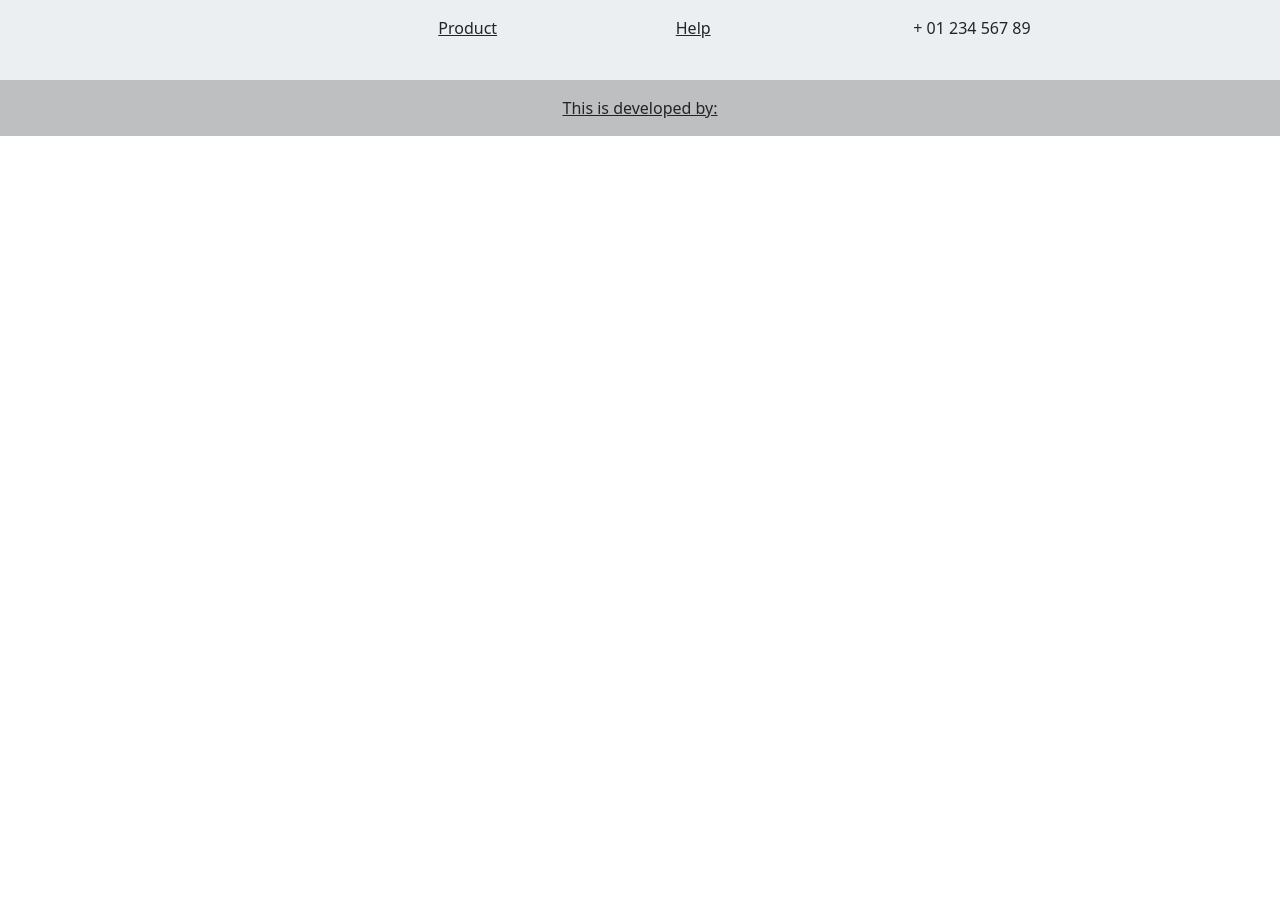
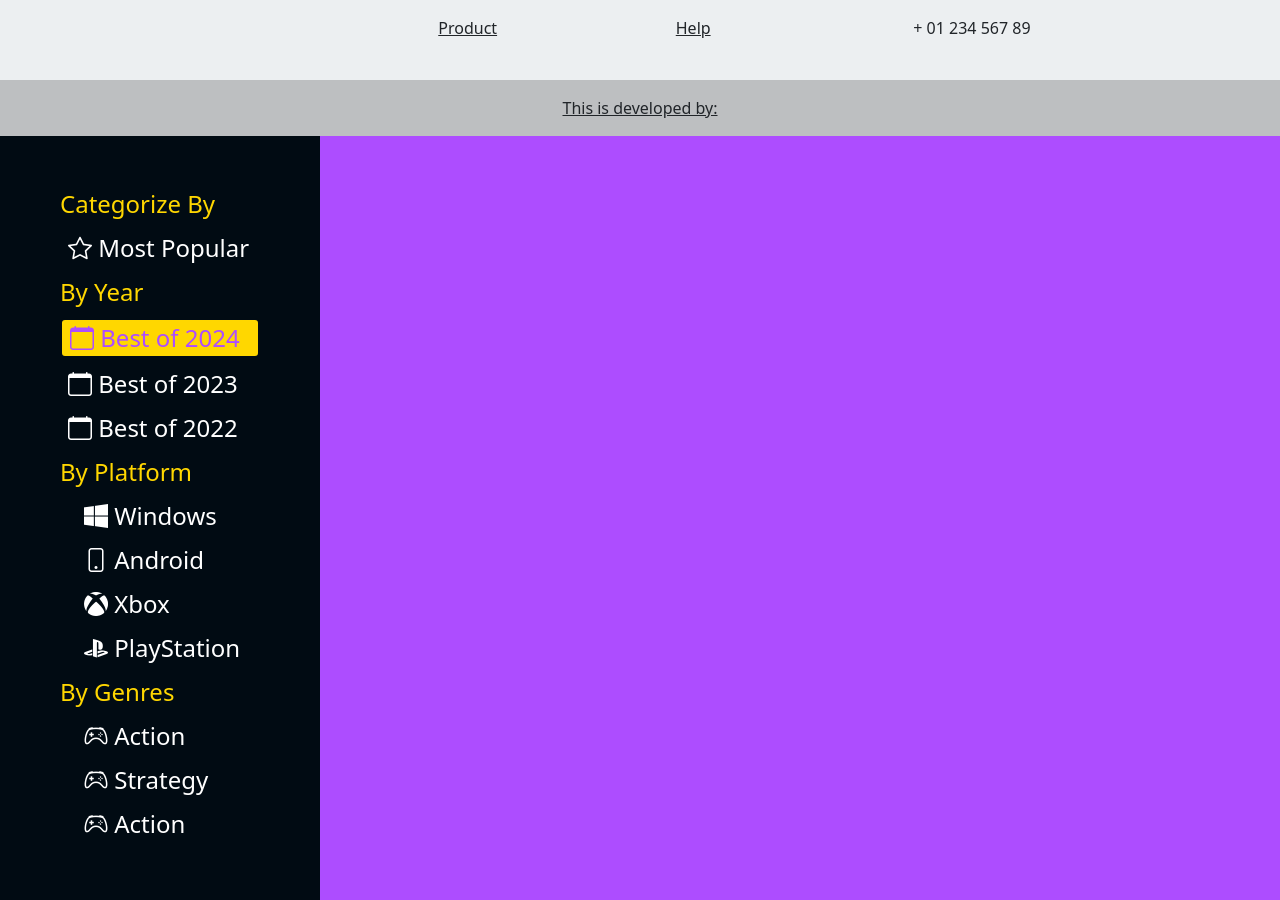
Before and after one commit to avin4930c/shopping-cart, a React (Vite) app: page /productPage in a window 1280 px wide. Shown: the part 2183-3083 px from the top of the page. Before the commit the page ends 2319 px from the top, so only its background shows below. Built offline with nearby package versions, Linux system fonts and the light colour scheme.

Commit message:
added sidebar to product page

```diff
--- a/src/App.tsx
+++ b/src/App.tsx
@@ -1,62 +1,11 @@
-import { useEffect } from 'react';
 import { LandingPage } from './components/landingPage';
+import { ProductPage } from './components/productPage';
 
 function App() {
-    // useEffect(() => {
-    //     const twitchPostRequest = async () => {
-    //         const clientId = 'xjfq2narip8mccvxj9uka1nltj86ej';
-    //         const clientSecret = 'kv0nk9yvi8zbuvgj9o3d159jbj9a0f';
-    //         const tokenEndPoint = 'https://id.twitch.tv/oauth2/token';
-
-    //         try {
-    //             const response = await fetch(tokenEndPoint, {
-    //                 method: 'POST',
-    //                 headers: {
-    //                     'Content-Type': 'application/x-www-form-urlencoded',
-    //                 },
-    //                 body: `client_id=${clientId}&client_secret=${clientSecret}&grant_type=client_credentials`,
-    //             });
-
-    //             if (!response.ok) {
-    //                 throw new Error('Failed to fetch token');
-    //             }
-
-    //             const data = await response.json();
-    //             const accessToken = data.access_token;
-    //             console.log(accessToken);
-
-    //             const igdbApiEndPoint = `https://api.igdb.com/v4/games`;
-    //             const idgbResponse = await fetch(igdbApiEndPoint, {
-    //                 method: 'POST',
-    //                 headers: {
-    //                     'Content-Type': 'application/json',
-    //                     'Client-Id': clientId,
-    //                     'Authorization': `Bearer ${accessToken}`,
-    //                 },
-    //                 body: JSON.stringify({
-    //                     fields: '*',
-    //                 }),
-    //                 mode: 'no-cors',
-    //             });
-
-    //             if (!idgbResponse.ok) {
-    //                 throw new Error('Failed to fetch data from idgb API');
-    //             }
-
-    //             const idgbData = await idgbResponse.json();
-    //             console.log(idgbData);
-    //         }
-
-    //         catch (error: unknown) {
-    //             console.error('Error:');
-    //         }
-    //     };
-
-    //     twitchPostRequest();
-    // }, []);
     return(
         <>
         <LandingPage />
+        <ProductPage />
         </>
     )
 }
--- /dev/null
+++ b/src/components/productPage.css
@@ -0,0 +1,31 @@
+.product-page-main {
+    display: grid;
+    grid-template-columns: 320px auto;
+    color: white;
+    font-size: 24px;
+}
+
+.side-bar {
+    padding: 50px 0px;
+    background-color: var(--primary-color);
+}
+
+.category-title {
+    color: gold;
+}
+
+.category-sub-titles {
+    color: white;
+    cursor: pointer;
+}
+
+.title-active, .category-sub-titles:hover {
+    color: var(--secondary-color);
+    background-color: gold;
+    border-radius: 5px;
+    border: 2px solid var(--primary-color);
+}
+
+.product-display {
+    background-color: var(--secondary-color);
+}
--- a/src/components/productPage.tsx
+++ b/src/components/productPage.tsx
@@ -0,0 +1,69 @@
+import './productPage.css';
+
+function ProductPage() {
+    return (
+        <>
+            <section className="product-page-main">
+    <section className="side-bar px-5">
+        <div className="container">
+            <div className="category-main">
+                <div className="category-title text-start">Categorize By</div>
+                <div className="category-sub-titles px-2 my-2 text-nowrap">
+                    <i className="bi bi-star"></i> Most Popular
+                </div>
+            </div>
+        </div>
+        <div className="container">
+            <div className="category-main">
+                <div className="category-title">By Year</div>
+                <div className="category-sub-titles title-active px-2 my-2 text-nowrap">
+                    <i className="bi bi-calendar"></i> Best of 2024
+                </div>
+                <div className="category-sub-titles px-2 my-2 text-nowrap">
+                    <i className="bi bi-calendar"></i> Best of 2023
+                </div>
+                <div className="category-sub-titles px-2 my-2 text-nowrap">
+                    <i className="bi bi-calendar"></i> Best of 2022
+                </div>
+            </div>
+        </div>
+        <div className="container">
+            <div className="category-main">
+                <div className="category-title">By Platform</div>
+                <div className="category-sub-titles px-4 my-2 text-nowrap">
+                    <i className="bi bi-windows"></i> Windows
+                </div>
+                <div className="category-sub-titles px-4 my-2 text-nowrap">
+                    <i className="bi bi-phone"></i> Android
+                </div>
+                <div className="category-sub-titles px-4 my-2 text-nowrap">
+                    <i className="bi bi-xbox"></i> Xbox
+                </div>
+                <div className="category-sub-titles px-4 my-2 text-nowrap">
+                    <i className="bi bi-playstation"></i> PlayStation
+                </div>
+            </div>
+        </div>
+        <div className="container">
+            <div className="category-main">
+                <div className="category-title">By Genres</div>
+                <div className="category-sub-titles px-4 my-2 text-nowrap">
+                    <i className="bi bi-controller"></i> Action
+                </div>
+                <div className="category-sub-titles px-4 my-2 text-nowrap">
+                    <i className="bi bi-controller"></i> Strategy
+                </div>
+                <div className="category-sub-titles px-4 my-2 text-nowrap">
+                    <i className="bi bi-controller"></i> Action
+                </div>
+            </div>
+        </div>
+    </section>
+    <section className="product-display"></section>
+</section>
+
+        </>
+    )
+}
+
+export { ProductPage }
```
